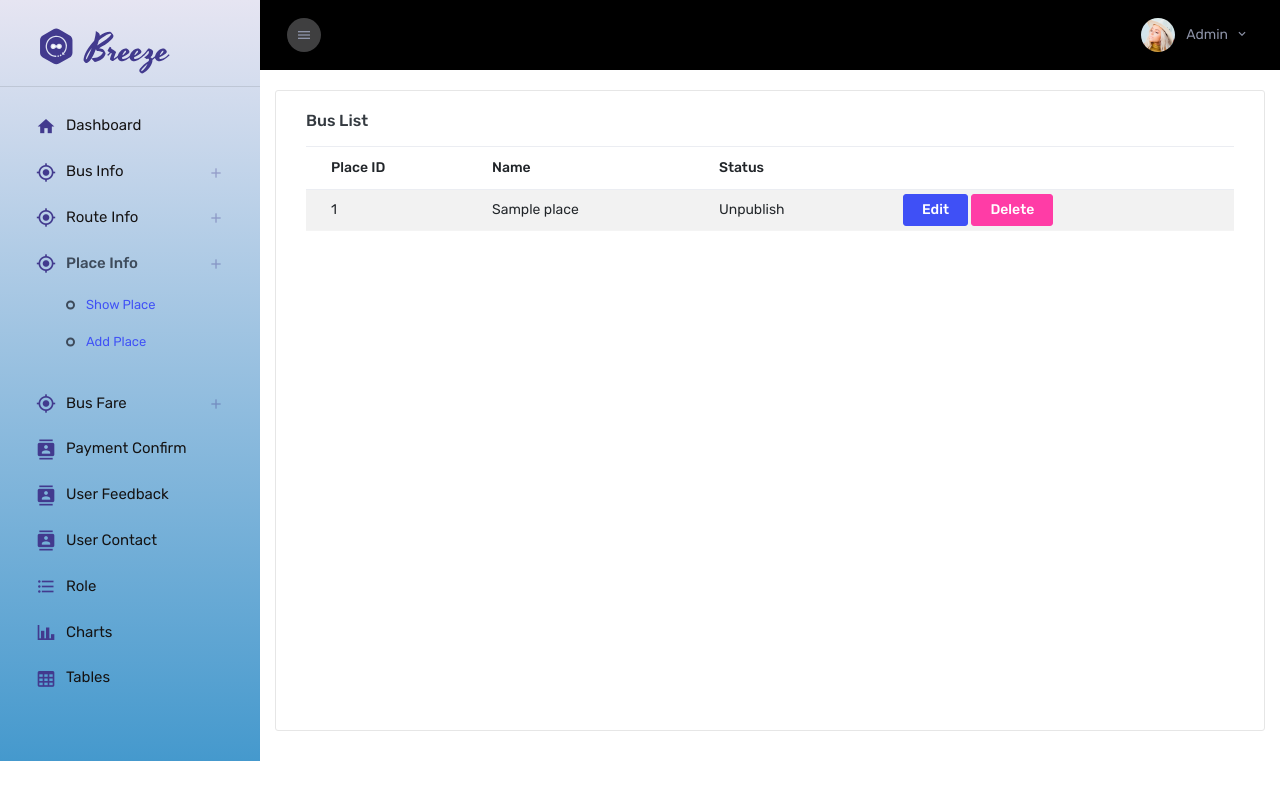
After one commit to abdulmabud/busTicket, a PHP site: page /admin/place.php in a window 1280 px wide. The commit adds this page. Run offline with PHP 8.4, Linux system fonts and the light colour scheme; tables that the repository leaves empty or names only in its code hold one stand-in row (values such as "Sample post").

Commit message:
Add new place and show place list

```diff
--- a/admin/inc/siderbar.php
+++ b/admin/inc/siderbar.php
@@ -54,10 +54,10 @@
             <div class="collapse" id="ui-basic3">
               <ul class="nav flex-column sub-menu">
                 <li class="nav-item">
-                  <a class="nav-link" href="#">Show Place</a>
+                  <a class="nav-link" href="place.php">Show Place</a>
                 </li>
                 <li class="nav-item">
-                  <a class="nav-link" href="#">Add Place</a>
+                  <a class="nav-link" href="addplace.php">Add Place</a>
                 </li>
               </ul>
             </div>
--- /dev/null
+++ b/admin/place.php
@@ -0,0 +1,54 @@
+<?php require 'header.php'; ?>
+<?php
+    $db = new Database();
+    $mesage = '';
+    if(isset($_POST['add_place'])){
+        $name = $_POST['name'];
+        $status = $_POST['status'];
+
+        $result = $db->insert("INSERT INTO places(name, status) VALUES('$name', '$status')");
+
+        if($result){
+            $mesage = "Place Added Successfully";
+        }
+    }
+    $places = $db->select("SELECT * FROM places");
+?>
+
+<div class="col-lg-12 grid-margin stretch-card" style="margin-top: 90px;">
+    <div class="card">
+        <div class="card-body">
+        <?php if($mesage != ''): ?>
+        <h4 class="bg-primary text-light p-2 rounded"><?php echo $mesage; ?></h4>
+    <?php endif; ?>
+            <h4 class="card-title">Bus List</h4>
+            </p>
+            <div class="table-responsive">
+                <table class="table table-striped">
+                    <thead>
+                        <tr>
+                            <th>Place ID</th>
+                            <th>Name</th>
+                            <th>Status</th>
+                        </tr>
+                    </thead>
+                    <tbody>
+                        <?php if($places !== false && $places->num_rows > 0){ while($place = $places->fetch_assoc()){  ?>
+                        <tr>
+                            <td class="py-1"> <?php echo $place['id']; ?> </td>
+                            <td class="py-1" title="<?php echo $place['description']; ?>"> <?php echo $place['name']; ?> </td>
+                            <td class="py-1"> <?php echo $place['status'] == 1 ? 'Publish':'Unpublish'; ?> </td>
+                            <td class="py-1">
+                                <a href="#" class="btn btn-primary">Edit</a>
+                                <a href="#" class="btn btn-danger">Delete</a>
+                            </td>
+                        </tr>
+                        <?php }} ?>
+                    </tbody>
+                </table>
+            </div>
+        </div>
+    </div>
+</div>
+
+<?php require 'footer.php'; ?>
```
Also changed, not shown: admin/addplace.php (added, +24 -0 lines), admin/bus.php (+1 -1 lines).
